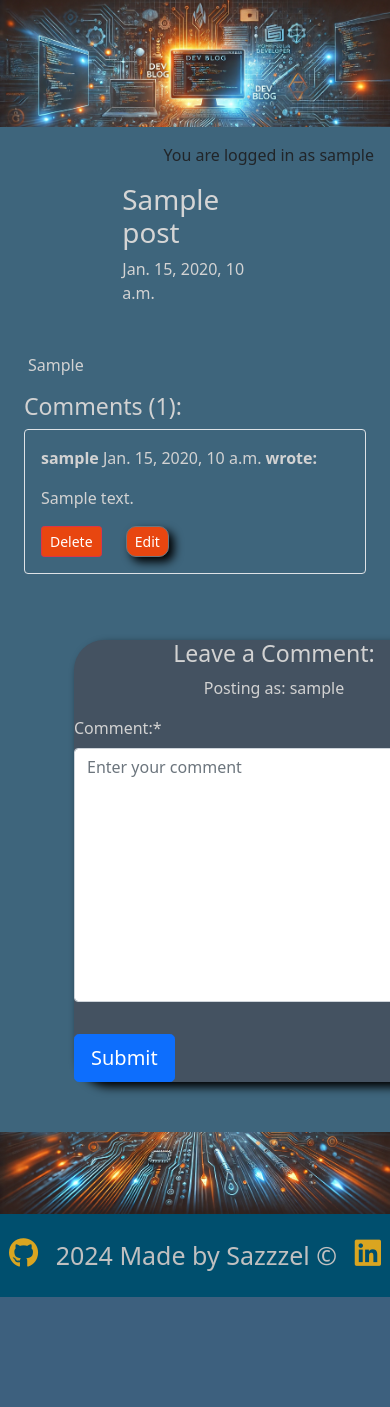
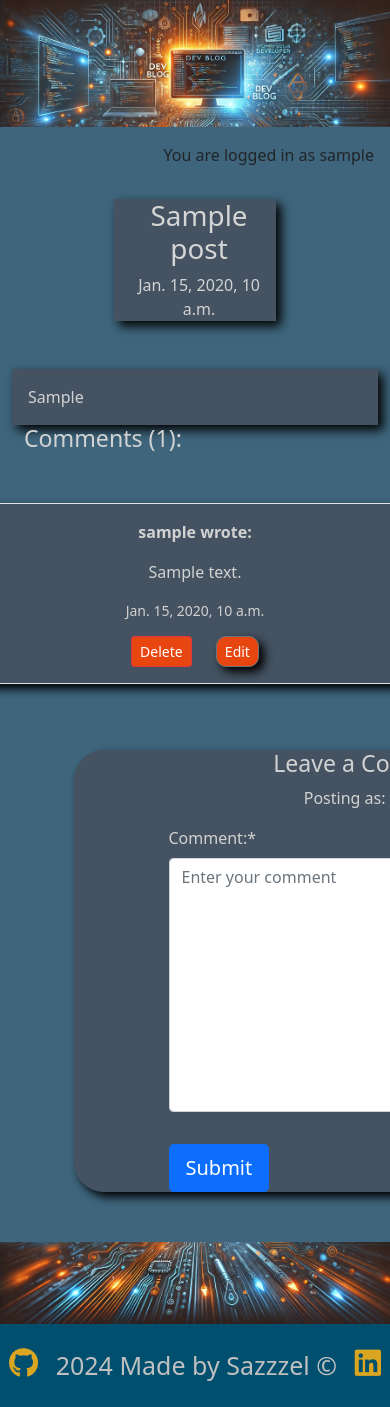
Before and after one commit to Sazzzel/Blogggel, a Django app: a page that uses blogggel/templates/blogggel/post_detail.html in a window 390 px wide; the page is wider, and only the part inside the window is pictured. Shown: the part 58-1465 px from the top of that part. Before the commit the page ends 1355 px from the top of that part, so only its background shows below. Run offline with Django 4.2, Linux system fonts and the light colour scheme; a user stored in the database is signed in; tables that the repository leaves empty hold one stand-in row (values such as "Sample post"); some libraries are stand-ins or nearby versions.

Commit message:
Add: style to delete modals

```diff
--- a/blogggel/templates/blogggel/post_detail.html
+++ b/blogggel/templates/blogggel/post_detail.html
@@ -44,26 +44,37 @@
             <div>
                 <!-- Loop through comments -->
                 {% for comment in comments %}
-                    <div class="p-3 mb-3 border rounded">
+
+                {% if not comment.approved and comment.author == user %}
+                {% elif not comment.approved %} d-none{% endif %}
+                    <div class="p-3 mb-3 border rounded comment">
                         <p class="fw-bold">
                             {{ comment.author }}
-                            <span class="fw-normal">
-                                {{ comment.created_on }}
+
                             </span> wrote:
                         </p>
                         <div id="comment{{ comment.id }}">
                             {{ comment.body | linebreaks }}
                         </div>
+                        <div class="date">
+                            <span class="fw-normal ">
+                                {{ comment.created_on }}
+                        </div>
+
                         {% if not comment.approved and comment.author == user %}
                             <p class="approval">
                                 This comment is awaiting approval
                             </p>
+
                         {% endif %}
                         {% if user.is_authenticated and comment.author == user %}
-                            <button class="btn btn-sm btn-danger btn-comment-delete"
+                        <div>
+                               <button class="btn btn-sm btn-danger btn-comment-delete"
                                 comment_id="{{ comment.id }}">Delete</button>
                             <button class="btn btn-sm btn-secondary btn-comment-edit"
                                 comment_id="{{ comment.id }}">Edit</button>
+                        </div>
+
                         {% endif %}
                     </div>
                 {% empty %}
@@ -85,7 +96,7 @@
                             <button type="submit" id="submitButton" class="btn btn-primary btn-lg mt-3">Submit</button>
                         </form>
                     {% else %}
-                        <p>Please <a href="{% url 'login' %}">log in</a> to leave a comment.</p>
+                        <p>Please <a href="{% url 'account_login' %}">log in</a> to leave a comment.</p>
                     {% endif %}
                 </div>
             </div>
@@ -96,7 +107,7 @@
 <div class="modal fade" id="deleteModal" tabindex="-1"
   aria-labelledby="deleteModalLabel" aria-hidden="true">
   <div class="modal-dialog">
-    <div class="modal-content">
+    <div class="modal-content delete-modal">
       <div class="modal-header">
         <h5 class="modal-title"
           id="deleteModalLabel">Delete comment?</h5>
@@ -108,10 +119,11 @@
         This action cannot be undone.
       </div>
       <div class="modal-footer">
-        <button type="button" class="btn btn-secondary"
+        <a id="deleteConfirm" href="#" class="btn
+        btn-delete-conf">Delete</a>
+        <button type="button" class="btn btn-secondary btn-close-conf"
           data-bs-dismiss="modal">Close</button>
-        <a id="deleteConfirm" href="#" class="btn
-          btn-danger">Delete</a>
+
       </div>
     </div>
   </div>
--- a/static/css/style.css
+++ b/static/css/style.css
@@ -22,7 +22,7 @@
     font-size: 20px;
 }
 .nav-link:hover {
-    color: pink !important;
+    color: #3DA6FF !important;
 }
 .active {
     color: #3DA6FF !important;
@@ -64,9 +64,12 @@ footer p{
     width: 80%;
     height: 80%;
     color: #d2d2d2;
+
 }
 .card-img-top {
     border-radius: 40px;
+
+    box-shadow: 5px 5px 10px black;
 }
 
 .testimonial-bg {
@@ -85,6 +88,8 @@ footer p{
     justify-content: space-between;
     text-align: center;
     font-size: 20px;
+    border-radius: 10px;
+    box-shadow: 5px 5px 10px black;
 }
 .test-username{
     text-decoration: underline;
@@ -94,11 +99,13 @@ footer p{
     font-size: 15px;
 }
 .approval {
+    background-color: Black;
     font-weight: light;
-    color: #dc3545;
+    color: #da2020b9;
     font-size: 15px;
+    text-decoration: solid;
+    border: 10px solid Black
 }
-
 .post-link {
     text-decoration: underline;
     color: black;
@@ -106,7 +113,7 @@ footer p{
 }
 .post-link:hover,
 .page-link {
-    color: #E84610;
+    color: #3DA6FF ;
  }
 .post-title {
     margin-top: 10%;
@@ -138,9 +145,10 @@ footer p{
     border-color: #e9761b;
 }
 .accordion-button:hover {
-    background-color: #ffcc33;
+    background-color: #3DA6FF ;
     color: white;
 }
+.btn-close-conf,
 .prev-step,
 .btn-edit,
 .btn-comment-edit,
@@ -168,6 +176,7 @@ footer p{
     background-color: #fff;
     color: #E84610;
 }
+.btn-delete-conf,
 .btn-delete,
 .btn-comment-delete,
 .btn-testimonial-delete {
@@ -186,28 +195,46 @@ footer p{
     height: auto;
 }
 .masthead {
+    display: flex;
+    flex-direction: column;
     position: relative;
     margin-bottom: 2rem;
     justify-self: center;
+    justify-items: center;
+    justify-content: center;
+    align-self: center;
+    align-items: center;
+    text-align: center;
+
 }
 .masthead-text {
     z-index: 2;
     justify-self: center;
     color: #D5D5D5;
+    background-color: #445261;
+    box-shadow: 5px 5px 10px black;
 }
 .masthead-image img {
+    display: flex;
+    flex-direction: column;
     max-height: 50vh;
     width: auto;
+    margin-left: auto;
+    margin-right: auto;
     justify-self: center;
+    box-shadow: 5px 5px 10px black;
 }
 .masthead .row {
     align-items: center;
 }
 .article-colour {
     color: #d2d2d2;
+    background-color: #445261;
+    box-shadow: 5px 5px 10px black;
 }
 .comment-colour {
     color: #d2d2d2;
+
 }
 .wizard {
     display: flex;
@@ -218,10 +245,41 @@ footer p{
     margin: 50px;
     color: #d2d2d2;
     justify-self: center;
-    min-width: 400px;
+    min-width: 600px;
 
     flex-direction: column;
 
+    align-items: center;    /* Vertically center */
+    justify-items: center;
+
+}
+
+.postholder {
+    display: flex;
+    justify-content: center;
+    border-radius: 30px;
+    background-color: #445261;
+    box-shadow: 5px 5px 10px black;
+    color: #d2d2d2;
+    justify-self: center;
+    flex-direction: column;
+    align-items: center;    /* Vertically center */
+    justify-items: center;
+    min-height: 650px;
+
+}
+
+.comment {
+    min-width: 500px;
+    display: flex;
+    justify-content: center;
+    border-radius: 20px;
+    background-color: #445261;
+    box-shadow: 5px 5px 10px black;
+    margin: 50px;
+    color: #d2d2d2;
+    justify-self: center;
+    flex-direction: column;
     align-items: center;    /* Vertically center */
     justify-items: center;
 
@@ -243,6 +301,7 @@ footer p{
     margin: 5px 0;
     padding-left: 15px;
     list-style-type: circle;
+    text-decoration: solid;
 }
 
 
@@ -266,3 +325,12 @@ footer p{
     border: 1px solid #ccc;
     border-radius: 5px;
 }
+.delete-modal {
+    background-color: #445261;
+    color: #d2d2d2;
+    border: 2px solid #d2d2d2;
+}
+.date {
+    font-size: 14px;
+    margin-bottom: 15px;
+}
```
Also changed, not shown: blogggel/templates/blogggel/index.html (+16 -15 lines), 1 other file.
